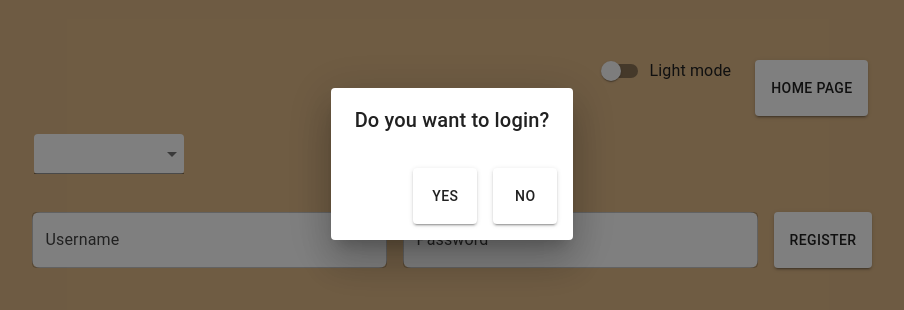
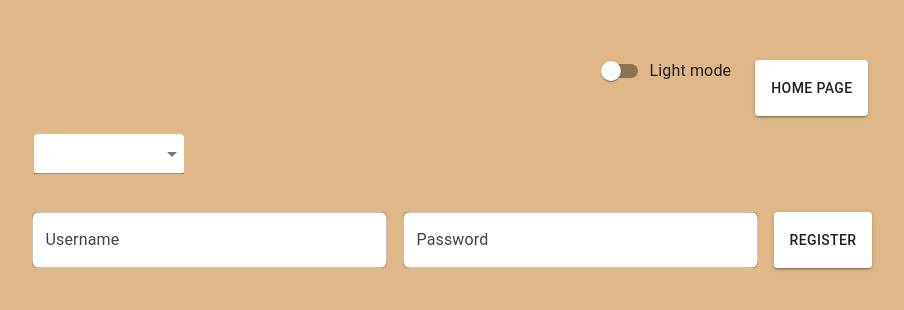
Before and after one commit to sorincretescu/curly-octo-robot, a React (Create React App) app: page /register in a window 1280 px wide. Shown: the part 236-546 px from the top of the page, without its empty margins (188-1092 px from the left). Built offline with nearby package versions, Linux system fonts and the light colour scheme.

Commit message:
cleaned up

```diff
--- a/src/views/register/RegisterPage.jsx
+++ b/src/views/register/RegisterPage.jsx
@@ -43,7 +43,7 @@ function RegisterPage() {
 
   const [username, setUsername] = useState("");
   const [password, setPassword] = useState("");
-  const [openModal, setOpenModal] = useState(true);
+  const [openDialog, setOpenDialog] = useState(false);
 
   const handleUsername = (e) => {
     setUsername(e.target.value);
@@ -63,7 +63,7 @@ function RegisterPage() {
 
     try {
       await axios.post("http://localhost:5000/api/register", user);
-      setOpenModal(true);
+      setOpenDialog(true);
     }
     catch (error) {
       console.error("Error registering user:", error);
@@ -81,7 +81,7 @@ function RegisterPage() {
   const handleStay = () => {
     setUsername("");
     setPassword("");
-    setOpenModal(false);
+    setOpenDialog(false);
   };
 
 
@@ -116,7 +116,7 @@ function RegisterPage() {
       </div>
       <div>
         <Dialog
-          open={openModal}
+          open={openDialog}
           onClose={handleStay}
         >
           <DialogTitle >
```
